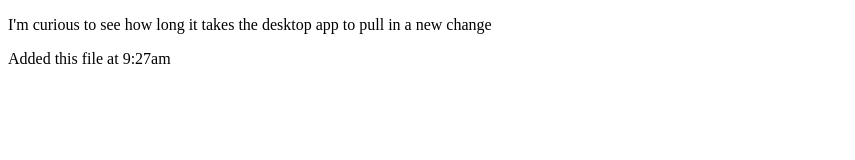
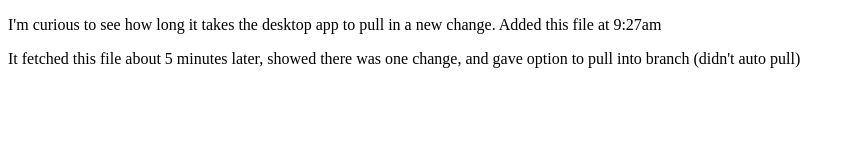
Before and after one commit to JKatras/gh-demo, a plain HTML site: page sync-test.html in a window 1280 px wide. Shown: the whole page, without its empty margins (0-855 px from the left). Drawn offline with Linux system fonts and the light colour scheme.

Commit message:
Committing, but not pushing this one yet

```diff
--- a/sync-test.html
+++ b/sync-test.html
@@ -1,11 +1,12 @@
 <!DOCTYPE html>
 <html>
 <head>
+<meta charset="utf-8">
 <title>test sync</title>
-<link type="text/stylesheet" src="css/main.css">
+<link rel="stylesheet" src="css/main.css">
 </head>
 <body>
-<p>I'm curious to see how long it takes the desktop app to pull in a new change</p>
-<p>Added this file at 9:27am</p>
+<p>I'm curious to see how long it takes the desktop app to pull in a new change. Added this file at 9:27am</p>
+<p>It fetched this file about 5 minutes later, showed there was one change, and gave option to pull into branch (didn't auto pull)</p>
 </body>
 </html>
```
